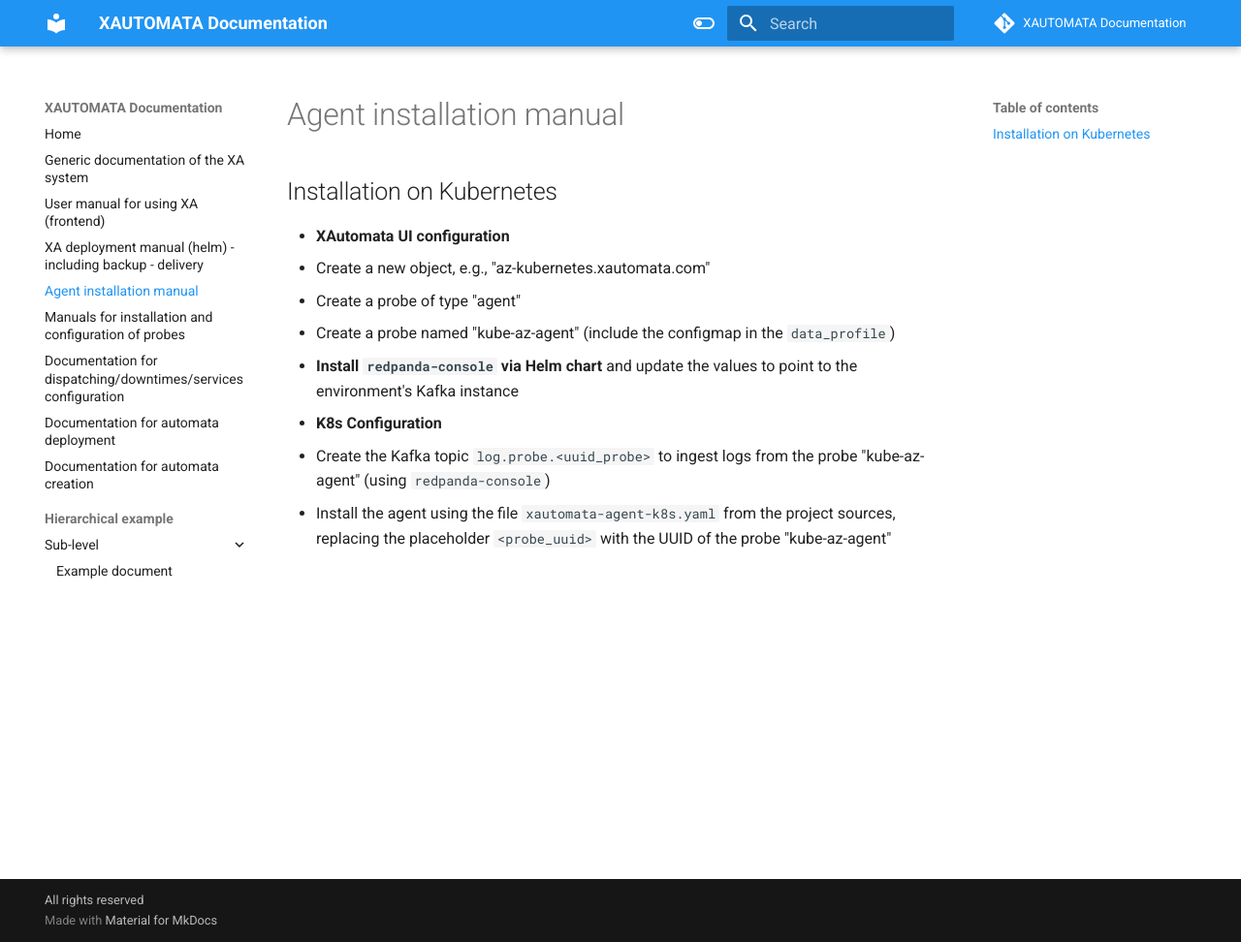
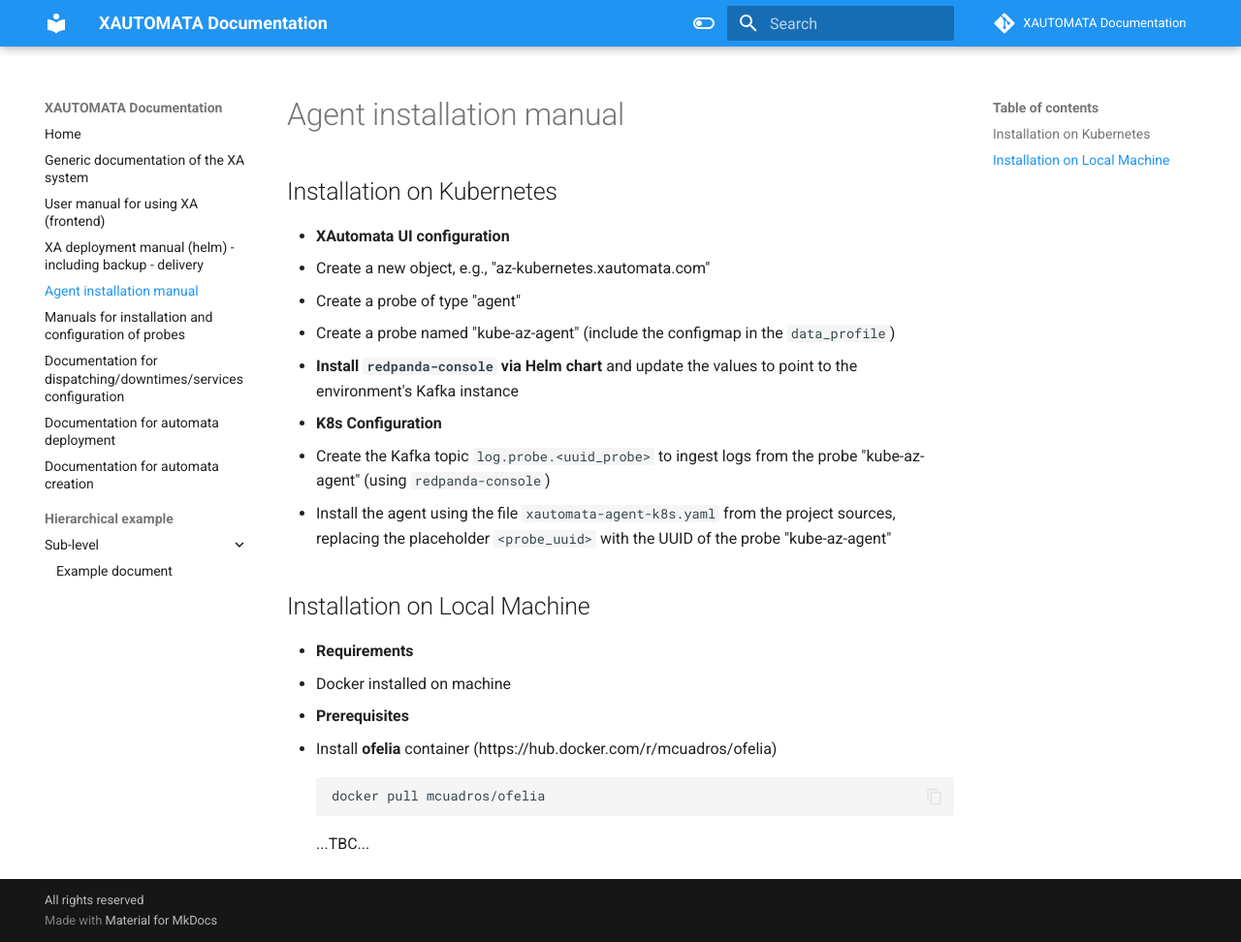
Before and after one commit to xautomata/Documentation, an MkDocs documentation site: the page built from docs/agent.md, in a window 1280 px wide and 972 px high. Shown: the whole window at 97% size. Built offline with MkDocs 1.6.1 and Material for MkDocs 9.7.7, drawn with Linux system fonts in a browser that asks for light colours; comment, search, counter and statistics services are not loaded.

Commit message:
Update agent.md

````diff
--- a/docs/agent.md
+++ b/docs/agent.md
@@ -7,3 +7,13 @@
 - **K8s Configuration**
   - Create the Kafka topic `log.probe.<uuid_probe>` to ingest logs from the probe "kube-az-agent" (using `redpanda-console`)
   - Install the agent using the file `xautomata-agent-k8s.yaml` from the project sources, replacing the placeholder `<probe_uuid>` with the UUID of the probe "kube-az-agent"
+
+## Installation on Local Machine
+- **Requirements**
+  - Docker installed on machine
+- **Prerequisites**
+  - Install **ofelia** container (https://hub.docker.com/r/mcuadros/ofelia)
+    ```bash
+    docker pull mcuadros/ofelia
+    ```
+    ...TBC...
````
